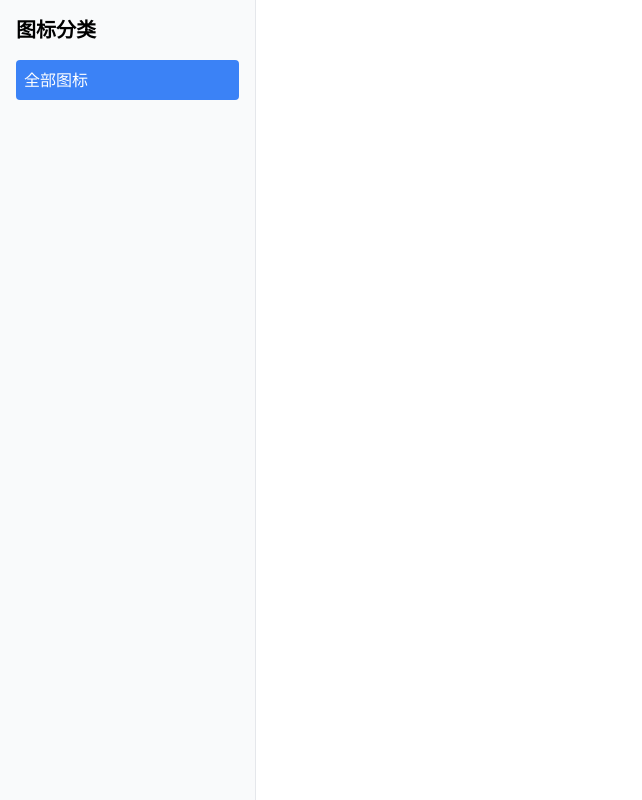
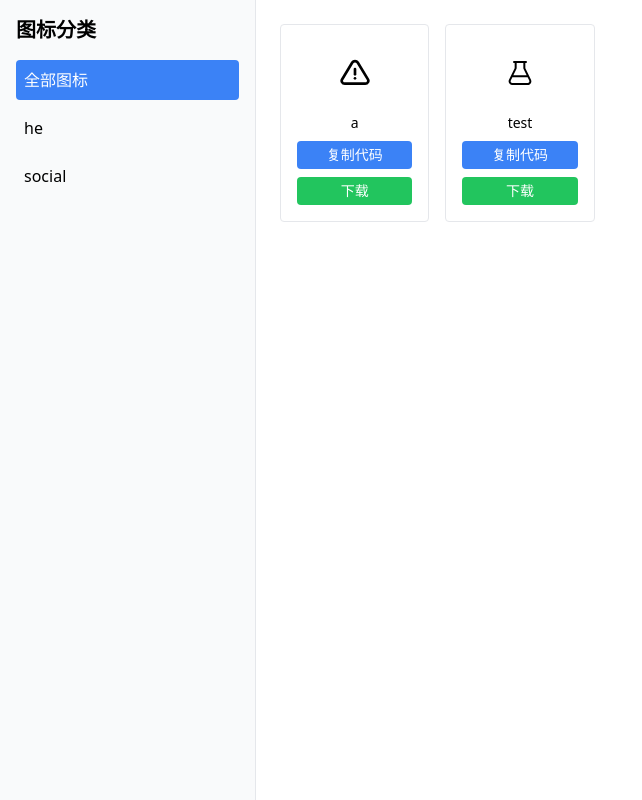
Before and after one commit to qsthhm/icon-gallery, a Next.js app: page / in a window 1280 px wide. Shown: the whole page, without its empty margins (0-642 px from the left). Built offline with nearby package versions, Linux system fonts and the light colour scheme.

Commit message:
测试图标

```diff
--- a/src/app/api/icons/route.js
+++ b/src/app/api/icons/route.js
@@ -8,14 +8,18 @@ export async function GET(request) {
     const category = searchParams.get('category')
     const iconsDir = path.join(process.cwd(), 'public/icons')
 
+    console.log('Reading icons from:', iconsDir)  // 添加日志
+
     if (!fs.existsSync(iconsDir)) {
+      console.log('Icons directory does not exist')  // 添加日志
       return NextResponse.json([])
     }
 
     let icons = []
 
-    if (category) {
+    if (category && category !== 'all') {
       const categoryPath = path.join(iconsDir, category)
+      console.log('Reading category:', categoryPath)  // 添加日志
       if (fs.existsSync(categoryPath)) {
         const files = fs.readdirSync(categoryPath).filter(file => file.endsWith('.svg'))
         icons = files.map(file => ({
@@ -28,10 +32,12 @@ export async function GET(request) {
       const categories = fs.readdirSync(iconsDir).filter(
         file => fs.statSync(path.join(iconsDir, file)).isDirectory()
       )
+      console.log('Found categories:', categories)  // 添加日志
 
       categories.forEach(category => {
         const categoryPath = path.join(iconsDir, category)
         const files = fs.readdirSync(categoryPath).filter(file => file.endsWith('.svg'))
+        console.log(`Found ${files.length} icons in ${category}`)  // 添加日志
         icons.push(...files.map(file => ({
           name: file.replace('.svg', ''),
           path: `/icons/${category}/${file}`,
@@ -40,6 +46,7 @@ export async function GET(request) {
       })
     }
 
+    console.log('Returning icons:', icons)  // 添加日志
     return NextResponse.json(icons)
   } catch (error) {
     console.error('Error reading icons:', error)
--- a/src/app/page.js
+++ b/src/app/page.js
@@ -6,27 +6,86 @@ export default function Home() {
   const [currentCategory, setCurrentCategory] = useState('all')
   const [icons, setIcons] = useState([])
 
+  useEffect(() => {
+    // 获取分类
+    fetch('/api/categories')
+      .then(res => res.json())
+      .then(data => {
+        console.log('categories:', data)  // 添加日志
+        setCategories(data)
+      })
+  }, [])
+
+  useEffect(() => {
+    // 获取图标
+    fetch(`/api/icons${currentCategory === 'all' ? '' : `?category=${currentCategory}`}`)
+      .then(res => res.json())
+      .then(data => {
+        console.log('icons:', data)  // 添加日志
+        setIcons(data)
+      })
+  }, [currentCategory])
+
   return (
     <div className="flex min-h-screen">
-      {/* 侧边栏 */}
+      {/* 左侧分类 */}
       <aside className="w-64 bg-gray-50 p-4 border-r">
         <h2 className="text-xl font-bold mb-4">图标分类</h2>
         <ul className="space-y-2">
           <li
             className={`cursor-pointer p-2 rounded ${
-              currentCategory === 'all' ? 'bg-blue-500 text-white' : ''
+              currentCategory === 'all' ? 'bg-blue-500 text-white' : 'hover:bg-gray-100'
             }`}
             onClick={() => setCurrentCategory('all')}
           >
             全部图标
           </li>
+          {categories.map((category) => (
+            <li
+              key={category}
+              className={`cursor-pointer p-2 rounded ${
+                currentCategory === category ? 'bg-blue-500 text-white' : 'hover:bg-gray-100'
+              }`}
+              onClick={() => setCurrentCategory(category)}
+            >
+              {category}
+            </li>
+          ))}
         </ul>
       </aside>
 
-      {/* 主内容区 */}
+      {/* 右侧图标网格 */}
       <main className="flex-1 p-6">
         <div className="grid grid-cols-2 md:grid-cols-4 lg:grid-cols-6 gap-4">
-          {/* 图标将在这里显示 */}
+          {icons.map((icon) => (
+            <div key={icon.path} className="p-4 border rounded hover:shadow-lg">
+              <div className="h-16 flex items-center justify-center mb-2">
+                <img
+                  src={icon.path}
+                  alt={icon.name}
+                  className="w-8 h-8"
+                />
+              </div>
+              <p className="text-sm text-center mb-2">{icon.name}</p>
+              <div className="flex flex-col gap-2">
+                <button
+                  onClick={() => fetch(icon.path)
+                    .then(res => res.text())
+                    .then(svg => navigator.clipboard.writeText(svg))
+                  }
+                  className="px-3 py-1 text-sm bg-blue-500 text-white rounded hover:bg-blue-600"
+                >
+                  复制代码
+                </button>
+                <button
+                  onClick={() => window.open(icon.path, '_blank')}
+                  className="px-3 py-1 text-sm bg-green-500 text-white rounded hover:bg-green-600"
+                >
+                  下载
+                </button>
+              </div>
+            </div>
+          ))}
         </div>
       </main>
     </div>
```
